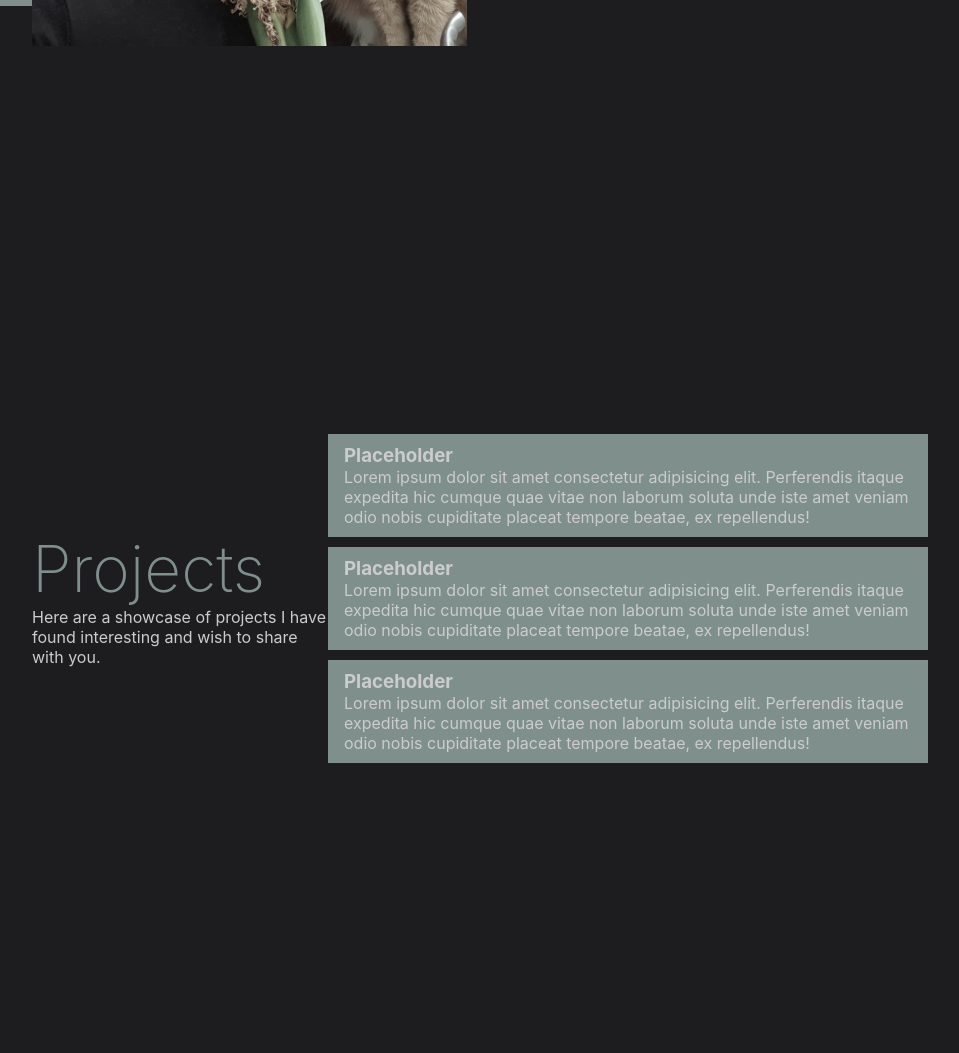
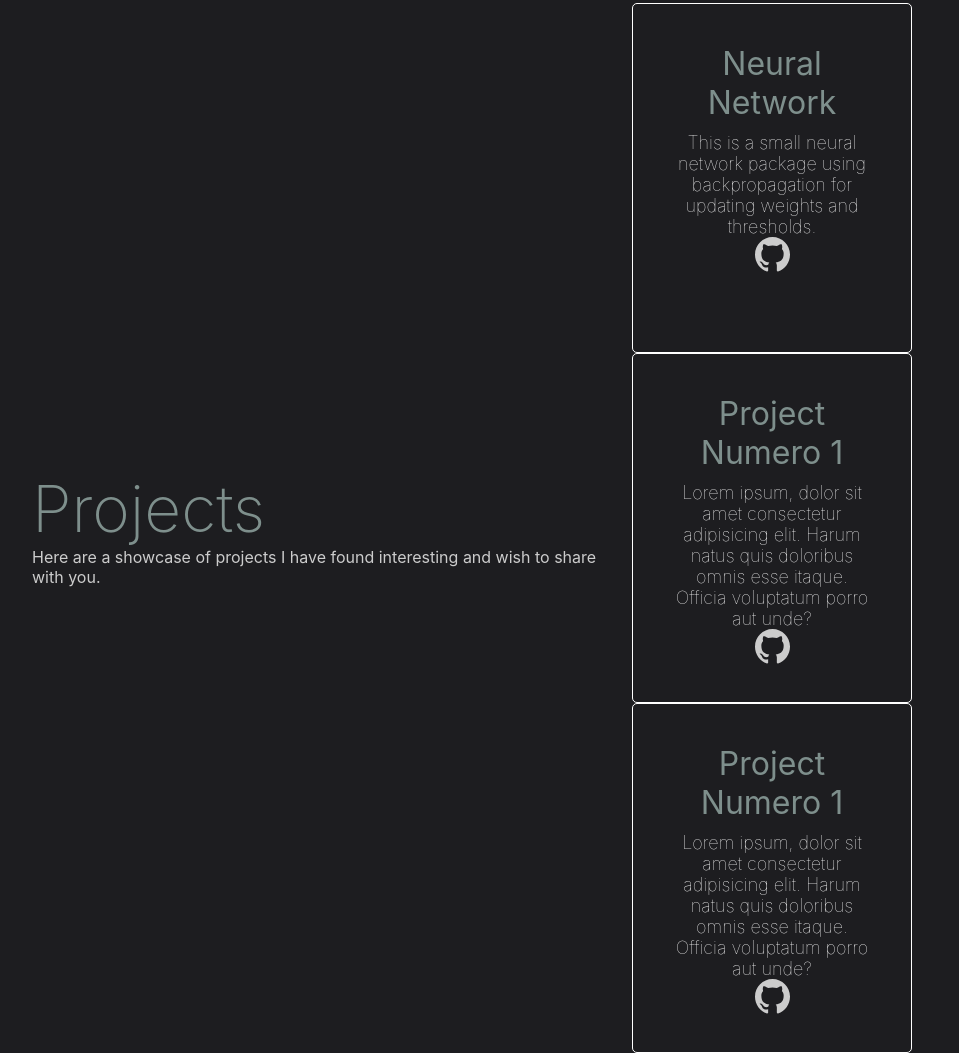
Before and after one commit to JohannesHolmgren/JohannesHolmgren.github.io, a plain HTML site: page index.html in a window 1280 px wide. Shown: the part 1333-2386 px from the top of the page, without its empty margins (160-1119 px from the left). Before the commit the page ends 2331 px from the top, so only its background shows below. Drawn offline with Linux system fonts and the light colour scheme; a web font is replaced by a local one.

Commit message:
started on cards

```diff
--- /dev/null
+++ b/css/style.scss
@@ -0,0 +1,10 @@
+.navigation {
+    display: flex;
+    justify-content: space-between;
+    width: 100%;
+    align-items: center;
+
+    img {
+        width: 2.5rem;
+    }
+}
--- a/index.html
+++ b/index.html
@@ -24,9 +24,9 @@
       <div class="navigation">
         <a href="#"><img src="images/JH.svg" alt="Logo"></a>
         <li>
-          <ul><a href="">Home</a></ul>
-          <ul><a href="">About</a></ul>
-          <ul><a href="">Projects</a></ul>
+          <ul><a href="#">Home</a></ul>
+          <ul><a href="#">About</a></ul>
+          <ul><a href="#">Projects</a></ul>
           <ul><a href="CV.pdf">Resume</a></ul>
         </li>
       </div>
@@ -70,17 +70,22 @@
         Here are a showcase of projects I have found interesting and wish to share with you.
       </div>
       <div class="projects">
-        <div class="project">
-          <h3>Placeholder</h3>
-          Lorem ipsum dolor sit amet consectetur adipisicing elit. Perferendis itaque expedita hic cumque quae vitae non laborum soluta unde iste amet veniam odio nobis cupiditate placeat tempore beatae, ex repellendus!
-        </div>
-        <div class="project">
-          <h3>Placeholder</h3>
-          Lorem ipsum dolor sit amet consectetur adipisicing elit. Perferendis itaque expedita hic cumque quae vitae non laborum soluta unde iste amet veniam odio nobis cupiditate placeat tempore beatae, ex repellendus!
-        </div>
-        <div class="project">
-          <h3>Placeholder</h3>
-          Lorem ipsum dolor sit amet consectetur adipisicing elit. Perferendis itaque expedita hic cumque quae vitae non laborum soluta unde iste amet veniam odio nobis cupiditate placeat tempore beatae, ex repellendus!
+        <div class="project-carousel">
+          <div class="project-card">
+            <h3>Neural Network</h3>
+            <p>This is a small neural network package using backpropagation for updating weights and thresholds.</p>
+            <a href="https://github.com/JohannesHolmgren"><img src="images/github.svg", alt="Link to github"/></a>
+          </div>
+          <div class="project-card">
+            <h3>Project Numero 1</h3>
+            <p>Lorem ipsum, dolor sit amet consectetur adipisicing elit. Harum natus quis doloribus omnis esse itaque. Officia voluptatum porro aut unde?</p>
+            <a href="https://github.com/JohannesHolmgren"><img src="images/github.svg", alt="Link to github"/></a>
+          </div>
+          <div class="project-card">
+            <h3>Project Numero 1</h3>
+            <p>Lorem ipsum, dolor sit amet consectetur adipisicing elit. Harum natus quis doloribus omnis esse itaque. Officia voluptatum porro aut unde?</p>
+            <a href="https://github.com/JohannesHolmgren"><img src="images/github.svg", alt="Link to github"/></a>
+          </div>
         </div>
       </div>
     </div>
```
Also changed, not shown: css/style.css.
